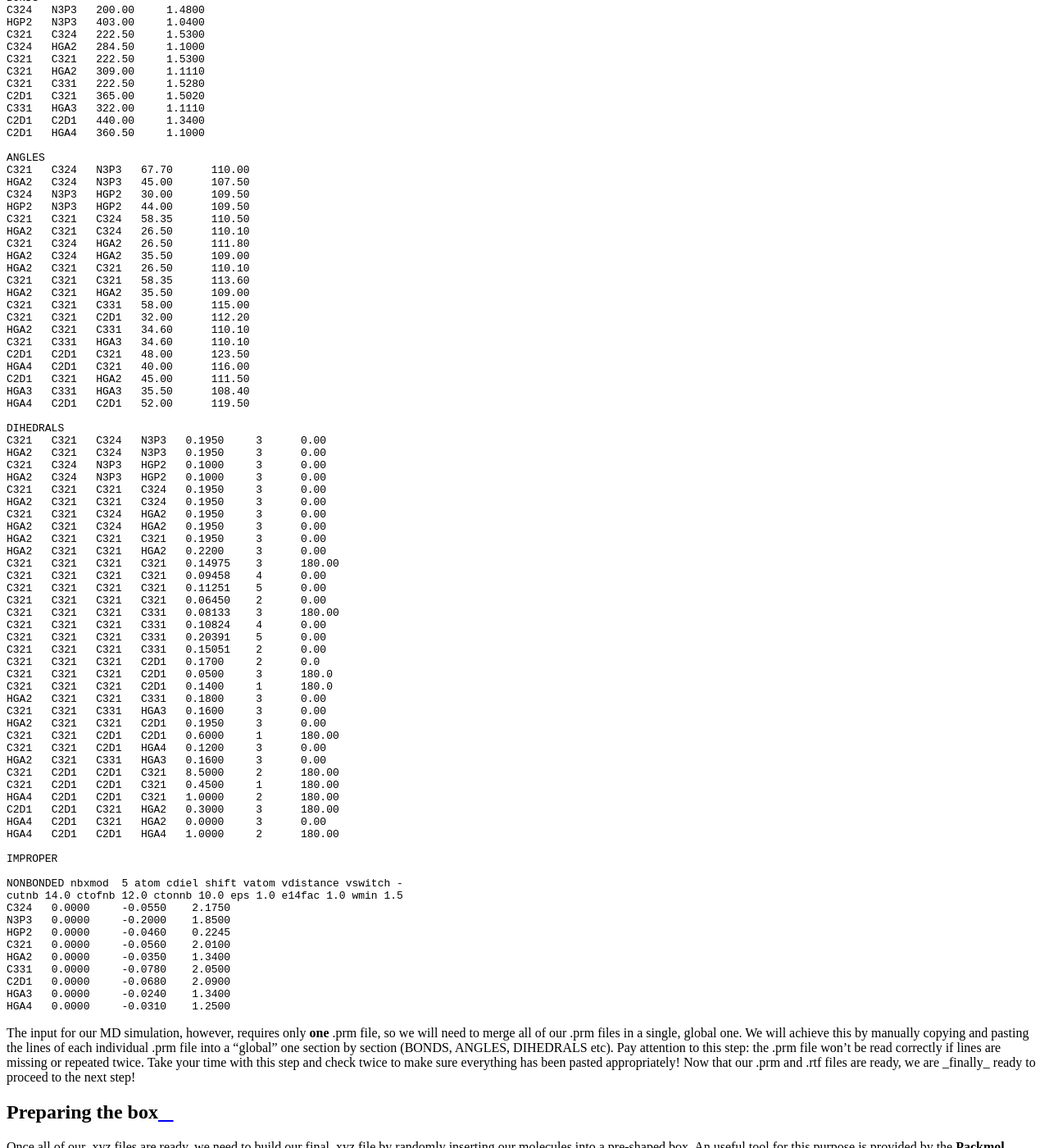
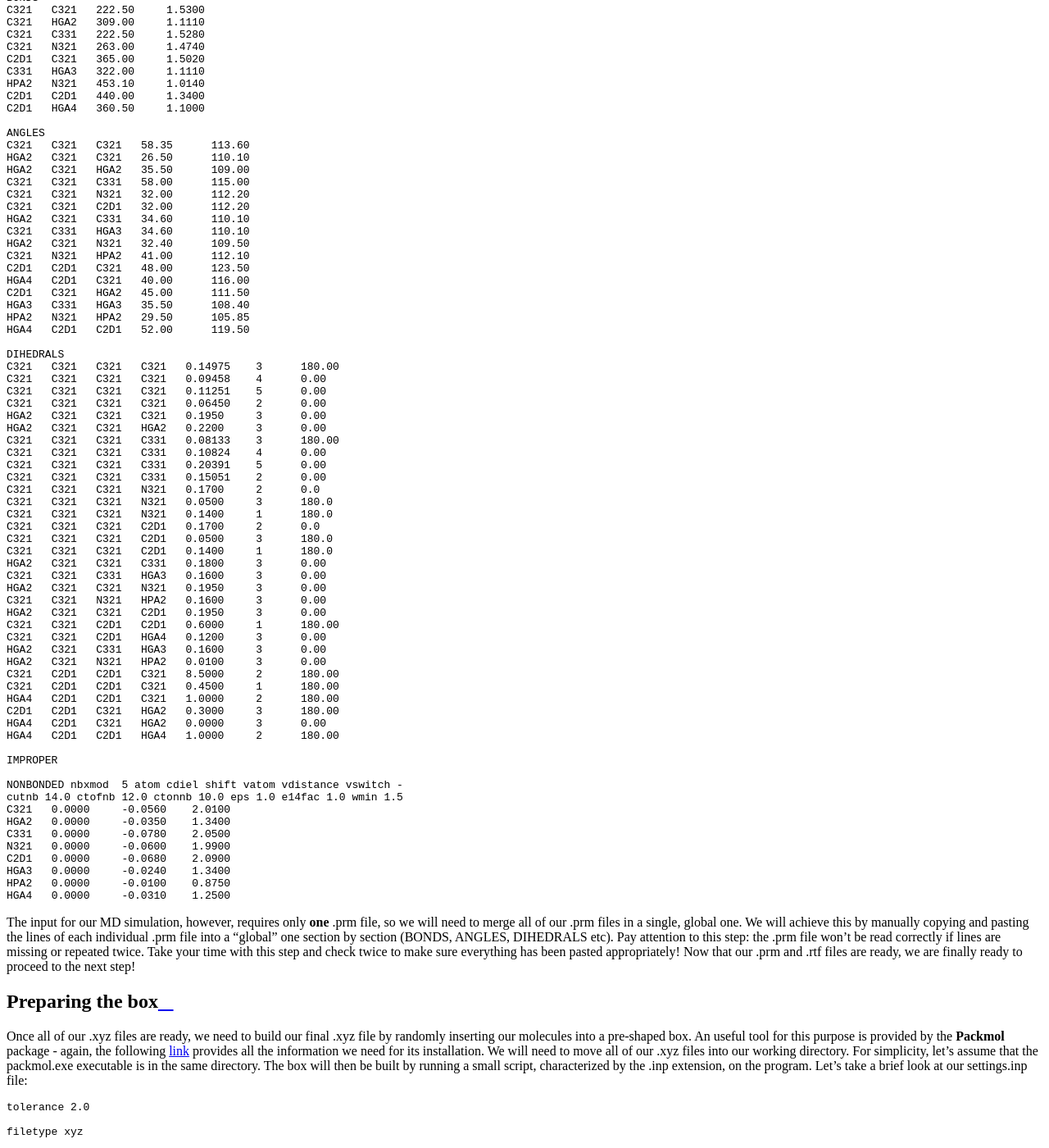
Before and after one commit to nlesc-nano/Tutorials, a Sphinx documentation site: the page built from docs/5_simulation_box.rst, in a window 1280 px wide and 1400 px high, scrolled down 2841 px. Shown: the whole window at 82% size. Built offline with Sphinx 7.4.7 and the Read the Docs theme 2.0.0, drawn with Linux system fonts in a browser that asks for light colours; some of the changed text lies outside the part shown.

Commit message:
Update 5_simulation_box.rst

```diff
--- a/docs/5_simulation_box.rst
+++ b/docs/5_simulation_box.rst
@@ -97,14 +97,14 @@ Now that we've obtained our .xyz files, we need to convert it to other extension
 1. *.pdb file*: The Protein Data Bank (.pdb) extension provides a description of the atomic coordinates, secondary structure assignments and atomic connectivity of a molecule. An .xyz file can be easily converted to this format by means of `Open Babel <https://openbabel.org/docs/dev/Installation/install.html>`__, a commonly employed chemical format converter. You can follow this link and follow the instructions for the installation (or just look for any Open Babel-based format converters available online). Once the program is correctly installed, the .xyz files can be converted to the .pdb format by running this simple command for each _organic_ molecule (*NOTE that this step does **NOT** apply to our qd.xyz file): ``obabel -ixyz file.xyz -opdb file.pdb``.
 To sum up, we will now have the following .pdb files:
 
-    - oaola.pdb;
-    - olam.pdb;
-    - oda.pdb.
+- oaola.pdb;
+- olam.pdb;
+- oda.pdb.
 
 2. *.prm and .rtf files*: Each .pdb file we created now needs to be converted to the following formats:
 
-    - The CHARMM forcefield Parameter (.prm) file, including all of the numerical constants needed to evaluate forces and energies;
-    - The Residue Topology File (.rtf) This file defines the main groups (atoms, properties, bond and charge information) for our molecular structures.
+- The CHARMM forcefield Parameter (.prm) file, including all of the numerical constants needed to evaluate forces and energies;
+- The Residue Topology File (.rtf) This file defines the main groups (atoms, properties, bond and charge information) for our molecular structures.
 
 These formats can be easily obtained from our .pdb files by inserting our .pdb files in `MATCH <https://openbabel.org/docs/dev/Installation/install.html>`__. This online server will convert our files into the three required formats, which we will download as a zipped directory. We will first of all need to rename the new files to match their molecular formulas (2 for each .pdb file, for a total of 6 new files).
 The .rtf files are ready for our next step, so we can put them aside for the present moment. Let's instead focus on the .prm files. An example of a .prm file (here we chose OLAM) looks like this:
@@ -115,68 +115,60 @@ The .rtf files are ready for our next step, so we can put them aside for the pre
     *
 
     BONDS
-    C324   N3P3   200.00     1.4800
-    HGP2   N3P3   403.00     1.0400
-    C321   C324   222.50     1.5300
-    C324   HGA2   284.50     1.1000
     C321   C321   222.50     1.5300
     C321   HGA2   309.00     1.1110
     C321   C331   222.50     1.5280
+    C321   N321   263.00     1.4740
     C2D1   C321   365.00     1.5020
     C331   HGA3   322.00     1.1110
+    HPA2   N321   453.10     1.0140
     C2D1   C2D1   440.00     1.3400
     C2D1   HGA4   360.50     1.1000
 
     ANGLES
-    C321   C324   N3P3   67.70      110.00
-    HGA2   C324   N3P3   45.00      107.50
-    C324   N3P3   HGP2   30.00      109.50
-    HGP2   N3P3   HGP2   44.00      109.50
-    C321   C321   C324   58.35      110.50
-    HGA2   C321   C324   26.50      110.10
-    C321   C324   HGA2   26.50      111.80
-    HGA2   C324   HGA2   35.50      109.00
+    C321   C321   C321   58.35      113.60
     HGA2   C321   C321   26.50      110.10
-    C321   C321   C321   58.35      113.60
     HGA2   C321   HGA2   35.50      109.00
     C321   C321   C331   58.00      115.00
+    C321   C321   N321   32.00      112.20
     C321   C321   C2D1   32.00      112.20
     HGA2   C321   C331   34.60      110.10
     C321   C331   HGA3   34.60      110.10
+    HGA2   C321   N321   32.40      109.50
+    C321   N321   HPA2   41.00      112.10
     C2D1   C2D1   C321   48.00      123.50
     HGA4   C2D1   C321   40.00      116.00
     C2D1   C321   HGA2   45.00      111.50
     HGA3   C331   HGA3   35.50      108.40
+    HPA2   N321   HPA2   29.50      105.85
     HGA4   C2D1   C2D1   52.00      119.50
 
     DIHEDRALS
-    C321   C321   C324   N3P3   0.1950     3      0.00
-    HGA2   C321   C324   N3P3   0.1950     3      0.00
-    C321   C324   N3P3   HGP2   0.1000     3      0.00
-    HGA2   C324   N3P3   HGP2   0.1000     3      0.00
-    C321   C321   C321   C324   0.1950     3      0.00
-    HGA2   C321   C321   C324   0.1950     3      0.00
-    C321   C321   C324   HGA2   0.1950     3      0.00
-    HGA2   C321   C324   HGA2   0.1950     3      0.00
-    HGA2   C321   C321   C321   0.1950     3      0.00
-    HGA2   C321   C321   HGA2   0.2200     3      0.00
     C321   C321   C321   C321   0.14975    3      180.00
     C321   C321   C321   C321   0.09458    4      0.00
     C321   C321   C321   C321   0.11251    5      0.00
     C321   C321   C321   C321   0.06450    2      0.00
+    HGA2   C321   C321   C321   0.1950     3      0.00
+    HGA2   C321   C321   HGA2   0.2200     3      0.00
     C321   C321   C321   C331   0.08133    3      180.00
     C321   C321   C321   C331   0.10824    4      0.00
     C321   C321   C321   C331   0.20391    5      0.00
     C321   C321   C321   C331   0.15051    2      0.00
+    C321   C321   C321   N321   0.1700     2      0.0
+    C321   C321   C321   N321   0.0500     3      180.0
+    C321   C321   C321   N321   0.1400     1      180.0
     C321   C321   C321   C2D1   0.1700     2      0.0
     C321   C321   C321   C2D1   0.0500     3      180.0
     C321   C321   C321   C2D1   0.1400     1      180.0
     HGA2   C321   C321   C331   0.1800     3      0.00
     C321   C321   C331   HGA3   0.1600     3      0.00
+    HGA2   C321   C321   N321   0.1950     3      0.00
+    C321   C321   N321   HPA2   0.1600     3      0.00
     HGA2   C321   C321   C2D1   0.1950     3      0.00
     C321   C321   C2D1   C2D1   0.6000     1      180.00
     C321   C321   C2D1   HGA4   0.1200     3      0.00
     HGA2   C321   C331   HGA3   0.1600     3      0.00
+    HGA2   C321   N321   HPA2   0.0100     3      0.00
     C321   C2D1   C2D1   C321   8.5000     2      180.00
     C321   C2D1   C2D1   C321   0.4500     1      180.00
     HGA4   C2D1   C2D1   C321   1.0000     2      180.00
@@ -188,18 +180,17 @@ The .rtf files are ready for our next step, so we can put them aside for the pre
 
     NONBONDED nbxmod  5 atom cdiel shift vatom vdistance vswitch -
     cutnb 14.0 ctofnb 12.0 ctonnb 10.0 eps 1.0 e14fac 1.0 wmin 1.5
-    C324   0.0000     -0.0550    2.1750
-    N3P3   0.0000     -0.2000    1.8500
-    HGP2   0.0000     -0.0460    0.2245
     C321   0.0000     -0.0560    2.0100
     HGA2   0.0000     -0.0350    1.3400
     C331   0.0000     -0.0780    2.0500
+    N321   0.0000     -0.0600    1.9900
     C2D1   0.0000     -0.0680    2.0900
     HGA3   0.0000     -0.0240    1.3400
+    HPA2   0.0000     -0.0100    0.8750
     HGA4   0.0000     -0.0310    1.2500
 
 The input for our MD simulation, however, requires only **one** .prm file, so we will need to merge all of our .prm files in a single, global one. We will achieve this by manually copying and pasting the lines of each individual .prm file into a "global" one section by section (BONDS, ANGLES, DIHEDRALS etc). Pay attention to this step: the .prm file won't be read correctly if lines are missing or repeated twice. Take your time with this step and check twice to make sure everything has been pasted appropriately!
-Now that our .prm and .rtf files are ready, we are _finally_ ready to proceed to the next step!
+Now that our .prm and .rtf files are ready, we are finally ready to proceed to the next step!
 
 Preparing the box
 -----------------
```
Also changed, not shown: other parts of docs/5_simulation_box.rst (+1 -1 lines).
